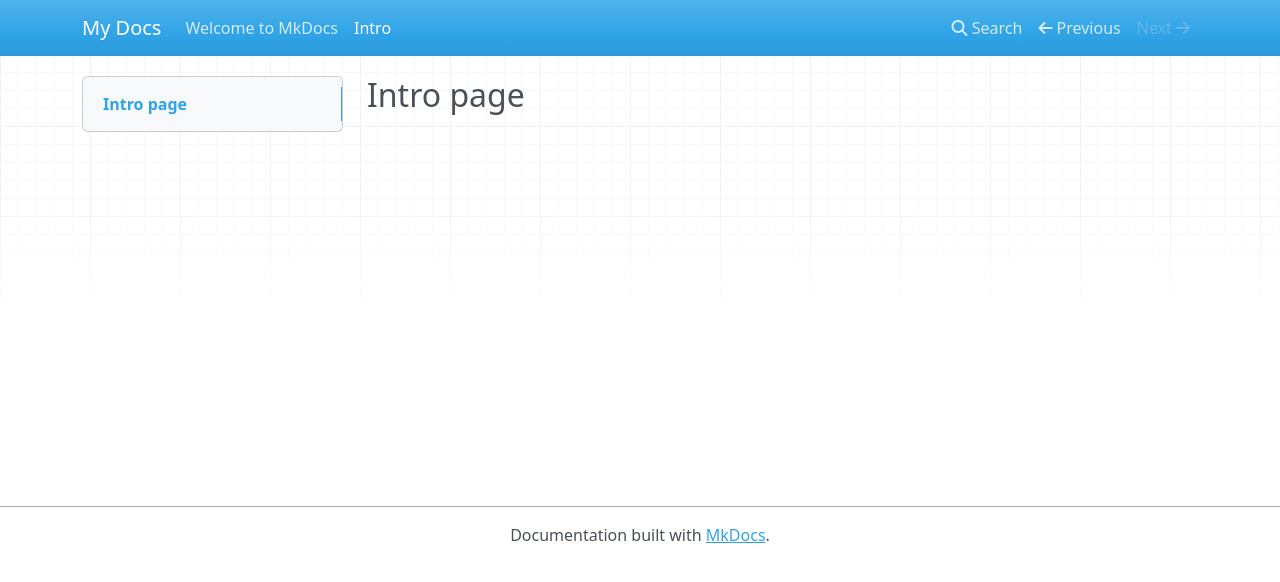
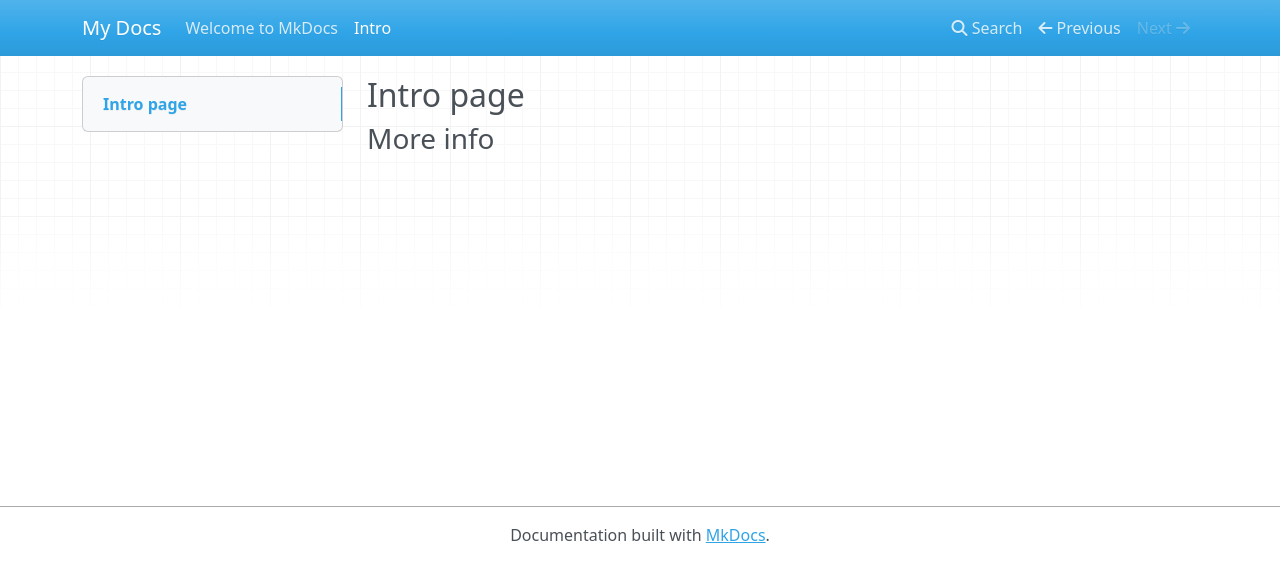
Before and after one commit to petrosp/mkdocs-temp, an MkDocs documentation site: the page built from docs/intro.md, in a window 1280 px wide. Shown: the top 582 px of the page. Built offline with MkDocs 1.6.1, drawn with Linux system fonts in a browser that asks for light colours; nearby versions of some CDN libraries.

Commit message:
even more

```diff
--- a/docs/intro.md
+++ b/docs/intro.md
@@ -1 +1,3 @@
 ## Intro page
+
+### More info
```
